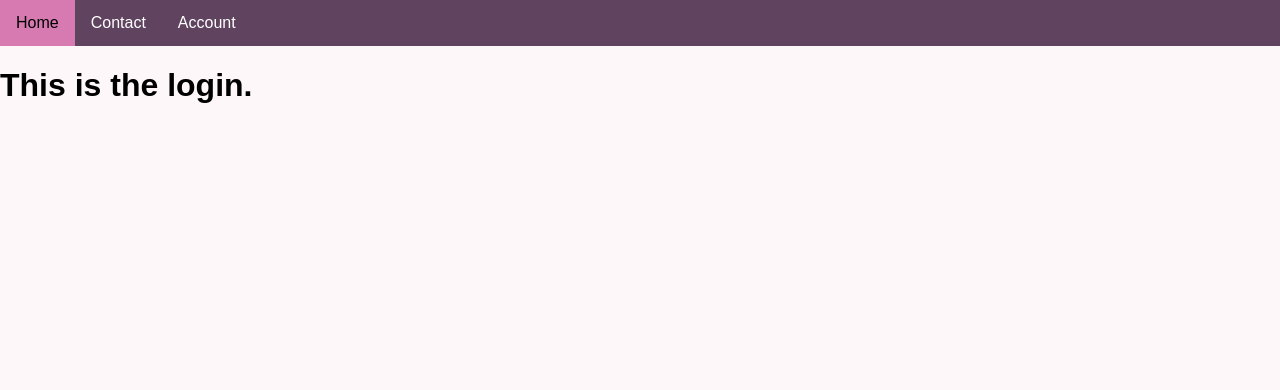
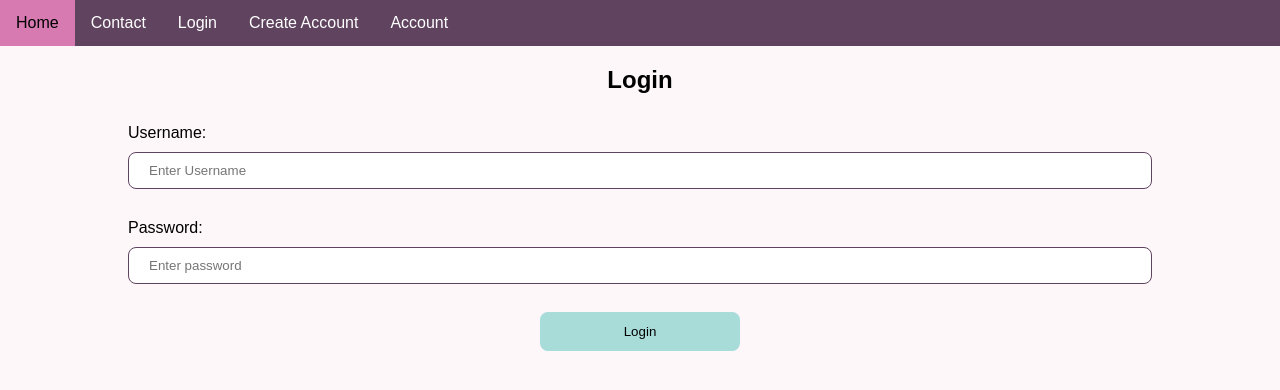
Before and after one commit to KenzyN27/software-sec-website, a Flask app: page /login in a window 1280 px wide. Shown: the top 390 px of the page. Run offline with Flask 3, Linux system fonts and the light colour scheme.

Commit message:
Added html and css for login page.

```diff
--- a/Website/auth.py
+++ b/Website/auth.py
@@ -11,6 +11,6 @@ def login():
 def logout():
     return render_template("logout.html")
 
-@auth.route('/create-account')
+@auth.route('/create_account')
 def create_account():
     return render_template("create_account.html")
--- a/Website/static/styles/formstyle.css
+++ b/Website/static/styles/formstyle.css
@@ -10,6 +10,7 @@ input[type=text], input[type=password] {
     margin: 10px 0;
     display: inline-block;
     border: 1px solid #60435f;
+    border-radius: 8px;
     box-sizing: border-box;
     width: 100%
 }
@@ -21,11 +22,15 @@ input[type=text], input[type=password] {
     margin: 8px 0;
     border: none;
     cursor: pointer;
-    width: 50%;
+    width: 200px;
+    border-radius: 8px;
 }
 
 .button-form {
     margin: 0 auto;
     text-align: center;
+}
 
+.button-form button:hover {
+    background-color: #c8f5f3;
 }
--- a/Website/templates/base.html
+++ b/Website/templates/base.html
@@ -16,10 +16,11 @@
         <div class="navbar">
             <a href="/">Home</a>
             <a href="contact">Contact</a>
+            <a href="login">Login</a>
+            <a href="create_account">Create Account</a>
             <div class="account-dropdown">
                 <button class="dropbtn">Account</button>
                 <div class="dropdown-stuff">
-                    <a href="login">Login</a>
                     <a href="change_password">Change Password</a>
                     <a href="logout">Logout</a>
                 </div>
--- a/Website/templates/login.html
+++ b/Website/templates/login.html
@@ -1,5 +1,37 @@
 {% extends "base.html" %} {% block title %}Login{% endblock %}
 
 {% block content %}
-<h1>This is the login.</h1>
+
+<link rel="stylesheet" href="../static/styles/formstyle.css">
+
+<form method="POST">
+    <h2 align="center">Login</h2>
+    <div class="account-form">
+        <label for="uname">Username:</label>
+        <br />
+        <input
+            type="text"
+            placeholder="Enter Username"
+            id="uname"
+            name="uname"
+            required
+        >
+    </div>
+
+    <div class="account-form">
+        <label for="pswd">Password:</label>
+        <br />
+        <input
+            type="password"
+            placeholder="Enter password"
+            id="pswd"
+            name="pswd"
+            required
+        >
+    </div>
+
+    <div class="button-form">
+        <button type="submit">Login</button>
+    </div>
+</form>
 {% endblock %}
```
